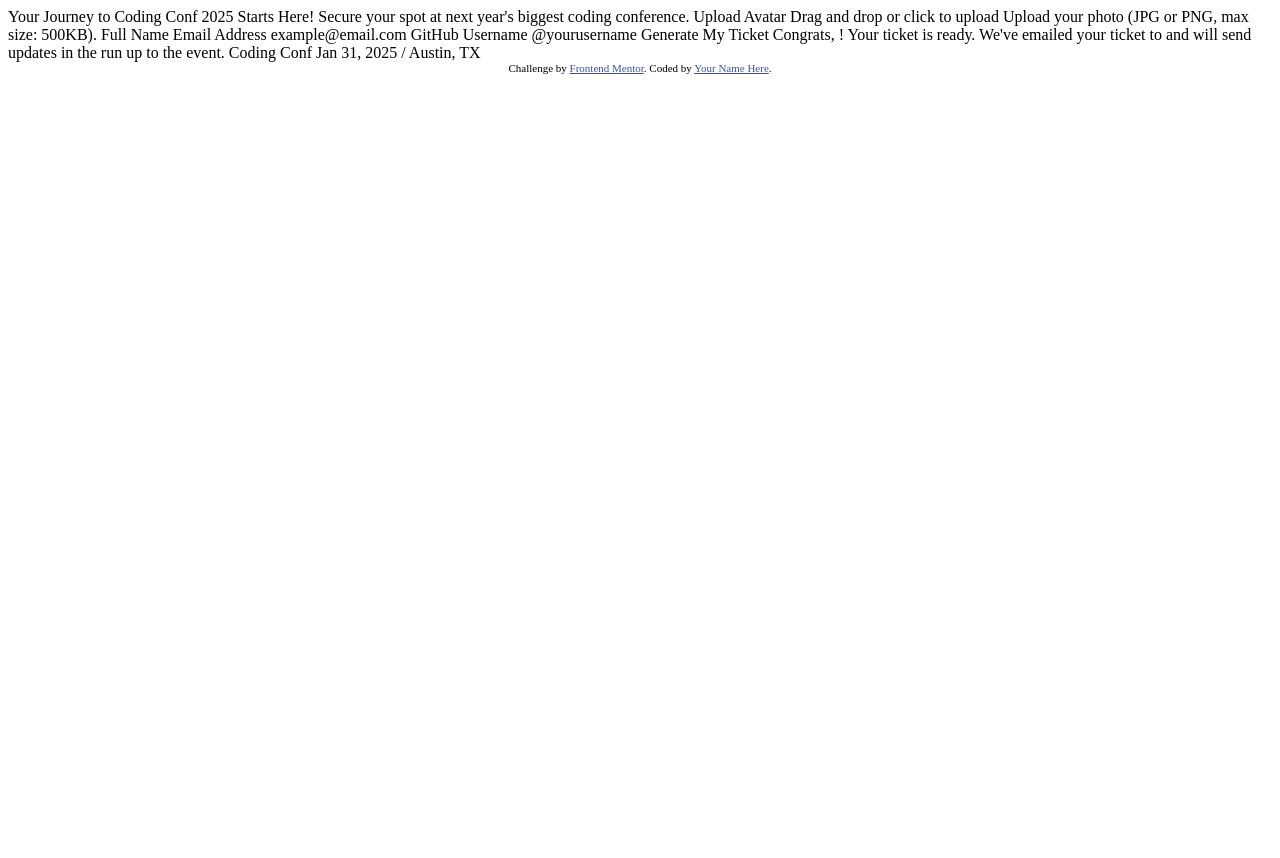
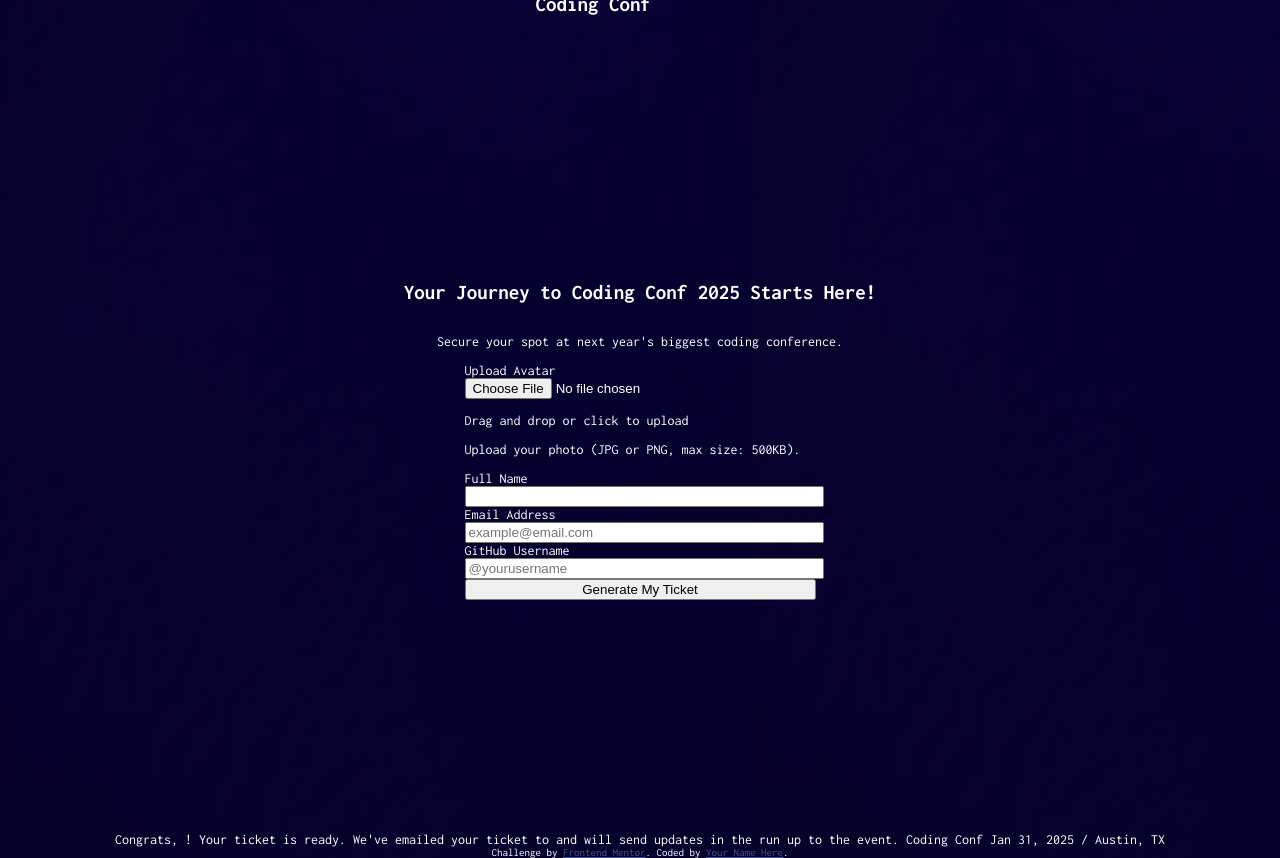
Before and after one commit to AbbyHumphreys/conference-ticket-generator, a plain HTML site: page index.html in a window 1280 px wide. Before the commit the page ends 800 px from the top, so only its background shows below. Drawn offline with Linux system fonts and the light colour scheme.

Commit message:
initial form styling

```diff
--- a/index.html
+++ b/index.html
@@ -1,57 +1,78 @@
 <!DOCTYPE html>
 <html lang="en">
   <head>
-  <meta charset="UTF-8">
-  <meta name="viewport" content="width=device-width, initial-scale=1.0"> <!-- displays site properly based on user's device -->
+    <meta charset="UTF-8" />
+    <meta name="viewport" content="width=device-width, initial-scale=1.0" />
+    <!-- displays site properly based on user's device -->
 
-  <link rel="icon" type="image/png" sizes="32x32" href="./assets/images/favicon-32x32.png">
+    <link
+      rel="icon"
+      type="image/png"
+      sizes="32x32"
+      href="./assets/images/favicon-32x32.png"
+    />
+    <link rel="stylesheet" href="./style.css" />
 
     <title>Frontend Mentor | Conference ticket generator</title>
-
-  <!-- Feel free to remove these styles or customise in your own stylesheet 👍 -->
-  <style>
-    .attribution { font-size: 11px; text-align: center; }
-    .attribution a { color: hsl(228, 45%, 44%); }
-  </style>
   </head>
   <body>
+    <header>
+      <img src="./assets/images/logo-full.svg" alt="coding conf logo" />
+      <h2>Coding Conf</h2>
+    </header>
 
+    <main class="main-container">
+      <section class="form-section">
       <!-- Form starts -->
+      <form action="#">
+        <h1>Your Journey to Coding Conf 2025 Starts Here!</h1>
+        <p>Secure your spot at next year's biggest coding conference.</p>
+        <div class="form-container">
+        <div>
+          <label for="avatar">Upload Avatar</label>
+          <input type="file" name="avatar" id="avatar" />
+          <p>Drag and drop or click to upload</p>
+          <p>Upload your photo (JPG or PNG, max size: 500KB).</p>
+        </div>
+        <div>
+          <label for="name">Full Name</label>
+          <input type="text" name="name" />
+        </div>
+        <div>
+          <label for="email">Email Address</label>
+          <input type="email" name="email" placeholder="example@email.com" />
+        </div>
+        <div>
+          <label for="github">GitHub Username</label>
+          <input type="text" name="github" placeholder="@yourusername" />
+        </div>
+        <div>
+          <button>Generate My Ticket</button>
+        </div>
+      </div>
+      </form>
+      <!-- Form ends -->
+    </section>
 
-  Your Journey to Coding Conf 2025 Starts Here!
-
-  Secure your spot at next year's biggest coding conference.
-
-  Upload Avatar
-  Drag and drop or click to upload
-  Upload your photo (JPG or PNG, max size: 500KB).
-
-  Full Name
-
-  Email Address
-  example@email.com
-
-  GitHub Username
-  @yourusername
-
-  Generate My Ticket
-
-  <!-- Form ends -->
-
+    <section class="ticket-section">
       <!-- Generated tickets starts -->
 
-  Congrats, <!-- Full Name -->! Your ticket is ready.
-
-  We've emailed your ticket to <!-- Email Address --> and will send updates in the run up to the event.
-
-  Coding Conf
-  Jan 31, 2025 / Austin, TX
+      Congrats,
+      <!-- Full Name -->! Your ticket is ready. We've emailed your ticket to
+      <!-- Email Address -->
+      and will send updates in the run up to the event. Coding Conf Jan 31, 2025
+      / Austin, TX
 
       <!-- Generated tickets ends -->
-
+    </section>
+    </main>
+    <footer>
       <div class="attribution">
-    Challenge by <a href="https://www.frontendmentor.io?ref=challenge">Frontend Mentor</a>.
-    Coded by <a href="#">Your Name Here</a>.
+        Challenge by
+        <a href="https://www.frontendmentor.io?ref=challenge">Frontend Mentor</a
+        >. Coded by <a href="#">Your Name Here</a>.
       </div>
+    </footer>
+    <script src="./main.js" defer></script>
   </body>
 </html>
--- /dev/null
+++ b/style.sass
@@ -0,0 +1,61 @@
+@font-face
+    font-family: 'Inconsolata'
+    src: url('./assets/fonts/Inconsolata-VariableFont_wdth,wght.ttf') format('truetype')
+    font-weight: 100 900
+    font-style: normal
+
+
+
+:root
+    --white: hsl(0, 0%, 100%)
+    --offwhite: hsl(252, 6%, 83%)
+    --purplelight: hsl(245, 15%, 58%)
+    --purplemedium: hsl(245, 19%, 35%)
+    --purpledark: hsl(248, 70%, 10%)
+    --orangelight: hsl(7, 88%, 67%)
+    --orangedark: hsl(7, 71%, 60%)
+
+html
+    font-size: 14px
+
+body
+    background-image: url(./assets/images/background-desktop.png)
+    color: white
+    font-family: 'Inconsolata', sans-serif
+    display: flex
+    flex-direction: column
+    justify-content: center
+    align-items: center
+    height: 100vh
+    margin: 0
+
+form
+    display: flex
+    flex-direction: column
+    justify-content: center
+    align-items: center
+    height: 100vh
+    margin: 0
+
+input
+    width: 100%
+
+button
+    width: 100%
+
+.attribution
+    font-size: 11px
+    text-align: center
+
+.attribution a
+    color: hsl(228, 45%, 44%)
+
+/* CSS for Tablet size devices */
+@media (max-width: 768px)
+body
+    background-image: url(./assets/images/background-tablet.png)
+
+/* CSS for mobile phone size devices */
+@media (max-width: 414px)
+body
+    background-image: url(./assets/images/background-mobile.png)
```
Also changed, not shown: main.js (added), style.css (added), 1 other file. Lines whose indentation alone changed are shown as unchanged.
